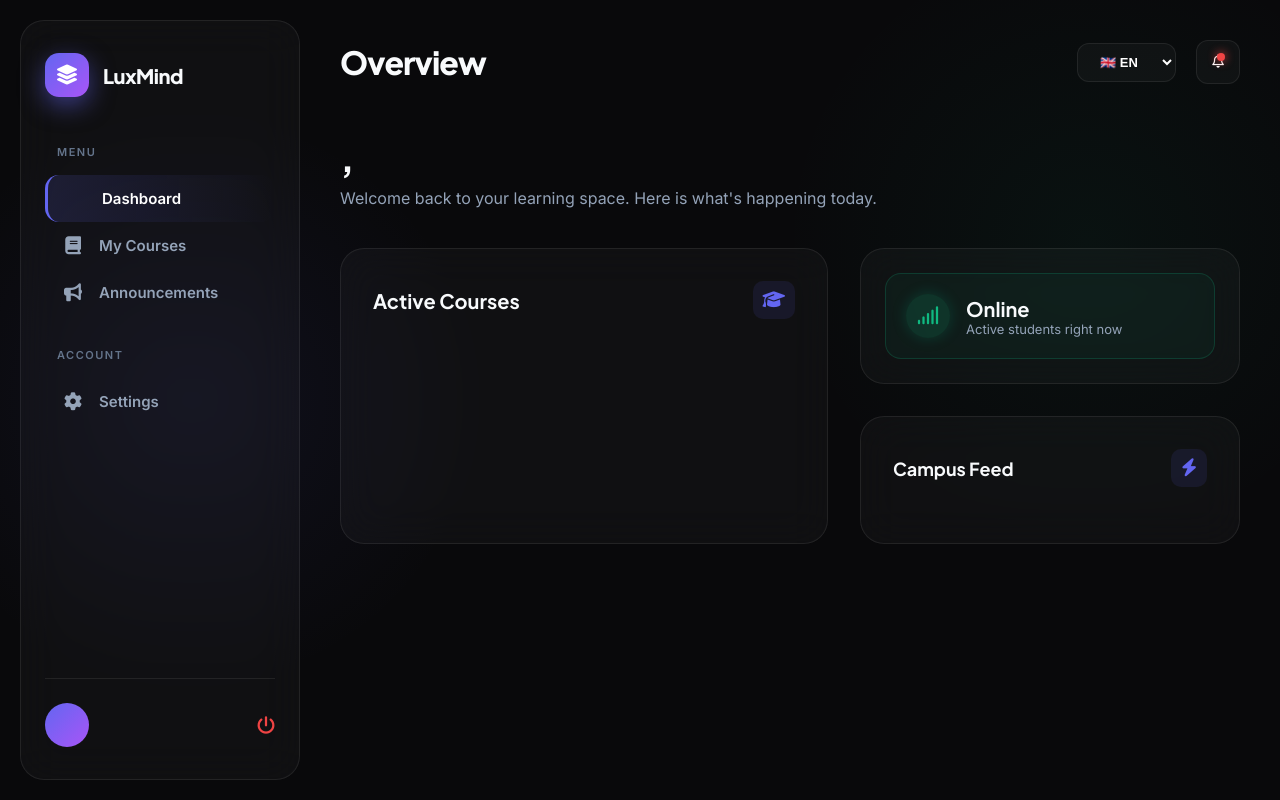
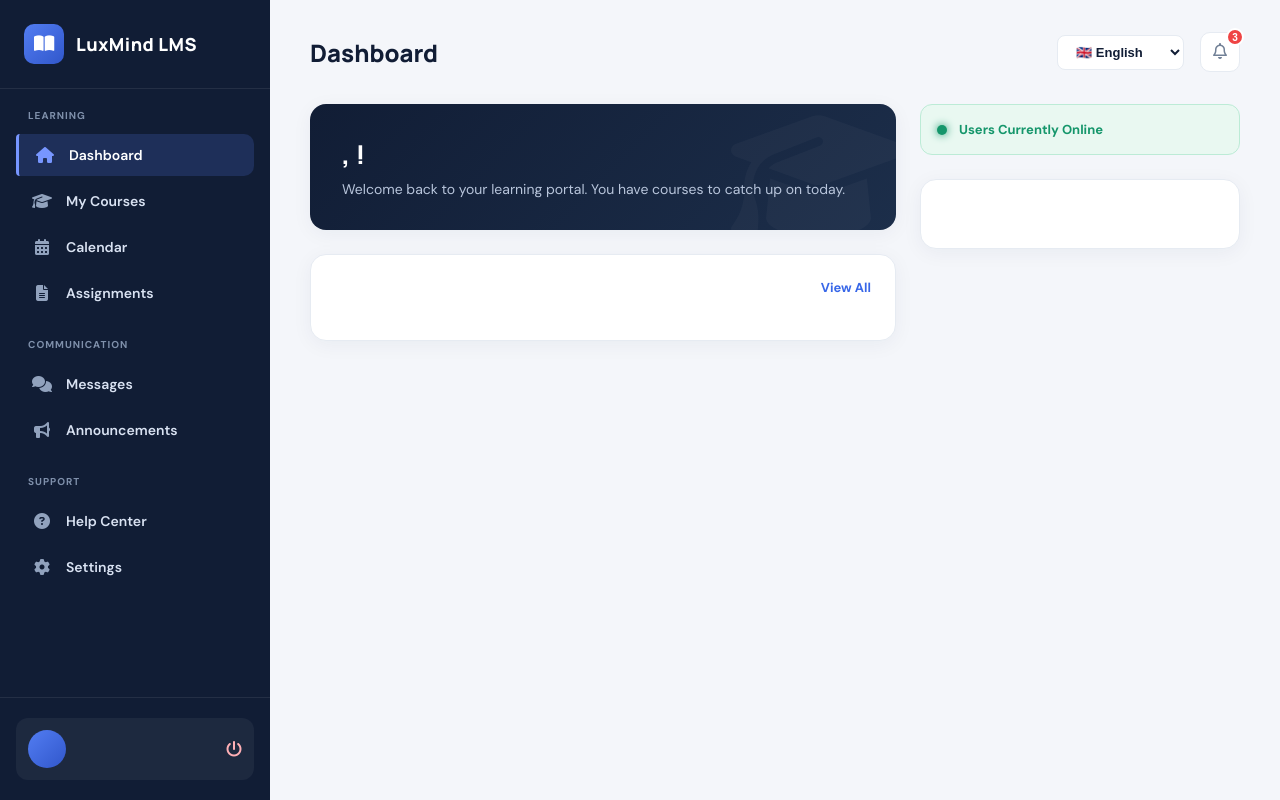
Before and after one commit to 22305203/luxmind-lms, a Node server app: template views/lms-dashboard.ejs in a window 1280 px wide. Run offline with Node 20, Linux system fonts and the light colour scheme; the template is opened without the code that fills it, so the values that code supplies are empty.

Commit message:
feat: clean 3-column dashboard with rich navigation

```diff
--- a/views/lms-dashboard.ejs
+++ b/views/lms-dashboard.ejs
@@ -4,171 +4,99 @@
   <meta charset="UTF-8">
   <meta name="viewport" content="width=device-width, initial-scale=1.0">
   <title><%= t.portal_title %> | LuxMind</title>
-  <link href="https://fonts.googleapis.com/css2?family=Plus+Jakarta+Sans:wght@400;500;600;700;800&family=Inter:wght@400;500;600&display=swap" rel="stylesheet">
+  <link href="https://fonts.googleapis.com/css2?family=DM+Sans:wght@400;500;600;700&family=Manrope:wght@500;600;700;800&display=swap" rel="stylesheet">
   <link rel="stylesheet" href="https://cdnjs.cloudflare.com/ajax/libs/font-awesome/6.5.2/css/all.min.css">
   <style>
     :root {
-      --bg: #09090b;
-      --surface: rgba(255, 255, 255, 0.03);
-      --surface-hover: rgba(255, 255, 255, 0.06);
-      --border: rgba(255, 255, 255, 0.08);
-      --text-main: #f8fafc;
-      --text-muted: #94a3b8;
-      --accent: #6366f1;
-      --accent-glow: rgba(99, 102, 241, 0.5);
-      --success: #10b981;
-      --radius: 24px;
+      --navy: #111d35; --navy-light: #1c2e4a; --page: #f4f6fa; --surface: #fff;
+      --text: #172238; --muted: #718096; --line: #e6ebf2;
+      --blue: #3867e8; --blue-soft: #edf2ff; --green: #15966b; --green-soft: #e9f8f1;
+      --shadow: 0 4px 20px rgba(24, 39, 75, 0.05); --radius: 16px;
     }
     * { box-sizing: border-box; margin: 0; padding: 0; }
-    body {
-      min-height: 100vh;
-      background: var(--bg);
-      color: var(--text-main);
-      font-family: "Inter", sans-serif;
-      display: flex;
-      overflow-x: hidden;
-      background-image:
-        radial-gradient(circle at 15% 50%, rgba(99, 102, 241, 0.08), transparent 25%),
-        radial-gradient(circle at 85% 30%, rgba(16, 185, 129, 0.05), transparent 25%);
-    }
+    body { min-height: 100vh; background: var(--page); color: var(--text); font-family: "DM Sans", sans-serif; display: flex; }
     a { color: inherit; text-decoration: none; }
 
-    /* ==== SIDEBAR ==== */
-    .sidebar {
-      width: 280px;
-      height: calc(100vh - 40px);
-      margin: 20px 0 20px 20px;
-      background: var(--surface);
-      backdrop-filter: blur(20px);
-      border: 1px solid var(--border);
-      border-radius: var(--radius);
-      display: flex; flex-direction: column; padding: 32px 24px;
-      position: fixed;
-    }
-    .brand { display: flex; align-items: center; gap: 14px; margin-bottom: 48px; }
-    .brand-icon {
-      width: 44px; height: 44px; border-radius: 14px;
-      background: linear-gradient(135deg, #6366f1, #a855f7);
-      display: grid; place-items: center; font-size: 20px; color: white;
-      box-shadow: 0 8px 24px var(--accent-glow);
-    }
-    .brand-name { font-family: "Plus Jakarta Sans", sans-serif; font-weight: 800; font-size: 20px; letter-spacing: -0.5px; }
+    /* ============ RICH SIDEBAR ============ */
+    .sidebar { width: 270px; background: var(--navy); color: #d9e2f2; display: flex; flex-direction: column; position: fixed; height: 100vh; overflow-y: auto; }
+    .brand { display: flex; align-items: center; gap: 12px; padding: 24px; border-bottom: 1px solid rgba(255,255,255,0.08); }
+    .brand-mark { width: 40px; height: 40px; border-radius: 10px; background: linear-gradient(135deg, #527df2, #3157cb); display: grid; place-items: center; font-size: 18px; color: white; }
+    .brand-name { font: 800 18px "Manrope", sans-serif; color: white; letter-spacing: 0.5px; }
 
-    .nav-section { margin-bottom: 32px; }
-    .nav-label { font-size: 11px; font-weight: 700; color: #64748b; text-transform: uppercase; letter-spacing: 1.5px; margin-bottom: 16px; padding-left: 12px; }
-    .nav-link {
-      display: flex; align-items: center; gap: 14px;
-      padding: 14px 16px; border-radius: 14px;
-      font-size: 15px; font-weight: 600; color: var(--text-muted);
-      transition: all 0.3s;
-    }
-    .nav-link:hover { color: var(--text-main); background: var(--surface-hover); }
-    .nav-link.active {
-      background: linear-gradient(90deg, rgba(99, 102, 241, 0.15), transparent);
-      color: #fff; border-left: 3px solid var(--accent);
-    }
-    .nav-link i { font-size: 18px; width: 24px; text-align: center; }
+    .nav-group { padding: 20px 16px 0; }
+    .nav-label { font-size: 10px; font-weight: 800; text-transform: uppercase; letter-spacing: 1px; color: #7f90ab; margin-bottom: 12px; padding-left: 12px; }
+    .nav-link { display: flex; align-items: center; gap: 14px; padding: 12px 16px; border-radius: 10px; font-size: 14px; font-weight: 600; transition: 0.2s; margin-bottom: 4px; }
+    .nav-link i { width: 20px; font-size: 16px; color: #91a2bd; text-align: center; }
+    .nav-link:hover, .nav-link.active { background: rgba(255,255,255,0.08); color: white; }
+    .nav-link.active { background: rgba(79,119,232,0.2); border-left: 3px solid #7796ff; border-radius: 4px 10px 10px 4px; }
+    .nav-link.active i { color: #7796ff; }
 
-    .sidebar-profile { margin-top: auto; display: flex; align-items: center; gap: 14px; padding-top: 24px; border-top: 1px solid var(--border); }
-    .avatar { width: 44px; height: 44px; border-radius: 50%; background: linear-gradient(135deg, #6366f1, #a855f7); display: grid; place-items: center; font-weight: 700; font-size: 18px; }
-    .profile-info p { font-weight: 600; font-size: 14px; margin-bottom: 4px; }
-    .profile-info span { font-size: 12px; color: var(--text-muted); }
-    .logout { margin-left: auto; color: #ef4444; font-size: 18px; transition: 0.2s; }
-    .logout:hover { transform: translateX(3px); }
+    .sidebar-bottom { margin-top: auto; padding: 20px 16px; border-top: 1px solid rgba(255,255,255,0.08); }
+    .user-profile { display: flex; align-items: center; gap: 12px; padding: 12px; background: rgba(255,255,255,0.05); border-radius: 12px; }
+    .avatar { width: 38px; height: 38px; border-radius: 50%; background: linear-gradient(135deg, #527df2, #3157cb); color: white; display: grid; place-items: center; font-weight: 800; font-size: 14px; }
+    .user-info p { font-size: 13px; font-weight: 700; color: white; margin-bottom: 2px; }
+    .user-info span { font-size: 11px; color: #9eacc3; }
+    .logout-icon { margin-left: auto; color: #ffb0b6; cursor: pointer; }
 
-    /* ==== MAIN ==== */
-    .main {
-      margin-left: 320px;
-      padding: 40px 40px 40px 20px;
-      width: calc(100% - 320px);
-      max-width: 1400px;
-    }
+    /* ============ MAIN CONTENT ============ */
+    .main { margin-left: 270px; padding: 32px 40px; flex: 1; width: calc(100% - 270px); }
 
     /* Top Bar */
-    .top-bar { display: flex; justify-content: space-between; align-items: center; margin-bottom: 48px; }
-    .page-title { font-family: "Plus Jakarta Sans", sans-serif; font-size: 32px; font-weight: 800; letter-spacing: -1px; }
-    .top-actions { display: flex; align-items: center; gap: 20px; }
+    .topbar { display: flex; justify-content: space-between; align-items: center; margin-bottom: 32px; }
+    .page-title { font: 800 24px "Manrope", sans-serif; color: var(--navy); }
+    .top-actions { display: flex; align-items: center; gap: 16px; }
 
-    .lang-select {
-      background: var(--surface); border: 1px solid var(--border); color: white;
-      padding: 10px 18px; border-radius: 12px; font-size: 13px; font-weight: 600; outline: none; cursor: pointer;
-    }
-    .lang-select option { background: var(--bg); color: white; }
-
-    .notif-btn {
-      width: 44px; height: 44px; border-radius: 12px;
-      background: var(--surface); border: 1px solid var(--border); color: white;
-      display: grid; place-items: center; cursor: pointer; position: relative; transition: 0.3s;
-    }
-    .notif-btn:hover { background: var(--surface-hover); }
-    .notif-dot { position: absolute; top: 12px; right: 14px; width: 8px; height: 8px; background: #ef4444; border-radius: 50%; box-shadow: 0 0 10px #ef4444; }
-
-    /* Greeting */
-    .greeting-wrapper { margin-bottom: 40px; }
-    .greeting-title { font-family: "Plus Jakarta Sans", sans-serif; font-size: 40px; font-weight: 700; line-height: 1.2; margin-bottom: 8px; }
-    .greeting-title span { background: linear-gradient(135deg, #6366f1, #a855f7); -webkit-background-clip: text; -webkit-text-fill-color: transparent; }
-    .greeting-sub { font-size: 16px; color: var(--text-muted); }
+    .lang-select { padding: 8px 14px; border-radius: 8px; border: 1px solid var(--line); background: var(--surface); font-weight: 600; font-size: 13px; cursor: pointer; color: var(--navy); outline: none; }
+    .notif-btn { position: relative; width: 40px; height: 40px; border-radius: 10px; border: 1px solid var(--line); background: var(--surface); cursor: pointer; color: var(--muted); font-size: 16px; }
+    .notif-btn:hover { background: var(--page); color: var(--navy); }
+    .notif-badge { position: absolute; top: -5px; right: -5px; background: #ef4444; color: white; font-size: 10px; font-weight: 800; width: 18px; height: 18px; border-radius: 50%; display: grid; place-items: center; border: 2px solid white; }
 
     /* Grid Layout */
-    .grid { display: grid; grid-template-columns: 1fr 380px; gap: 32px; }
+    .layout-grid { display: grid; grid-template-columns: 1fr 320px; gap: 24px; }
 
-    /* Panels (Glassmorphism) */
-    .glass-panel {
-      background: var(--surface);
-      backdrop-filter: blur(20px);
-      border: 1px solid var(--border);
-      border-radius: var(--radius);
-      padding: 32px;
-      position: relative;
-      overflow: hidden;
-    }
-    .panel-title { font-family: "Plus Jakarta Sans", sans-serif; font-size: 20px; font-weight: 700; margin-bottom: 24px; display: flex; align-items: center; justify-content: space-between; }
-    .panel-title i { color: var(--accent); font-size: 18px; background: rgba(99, 102, 241, 0.1); padding: 10px; border-radius: 10px; }
+    /* Greeting Banner */
+    .greeting-banner { background: linear-gradient(135deg, var(--navy), var(--navy-light)); border-radius: var(--radius); padding: 32px; color: white; margin-bottom: 24px; position: relative; overflow: hidden; box-shadow: var(--shadow); }
+    .greeting-banner::after { content: '\f19d'; font-family: 'FontAwesome'; position: absolute; right: -10px; bottom: -20px; font-size: 140px; color: rgba(255,255,255,0.03); }
+    .greeting-banner h1 { font: 800 26px "Manrope", sans-serif; margin-bottom: 8px; }
+    .greeting-banner p { font-size: 14px; color: #b8c5db; }
 
-    /* Course Cards */
-    .course-card {
-      display: flex; align-items: center; justify-content: space-between;
-      background: var(--surface-hover);
-      border: 1px solid var(--border);
-      padding: 24px; border-radius: 16px; margin-bottom: 16px;
-      transition: 0.3s;
-    }
-    .course-card:hover { transform: translateY(-4px); border-color: rgba(99, 102, 241, 0.4); box-shadow: 0 10px 30px rgba(0,0,0,0.5); }
+    /* Section Cards */
+    .card { background: var(--surface); border-radius: var(--radius); border: 1px solid var(--line); box-shadow: var(--shadow); padding: 24px; margin-bottom: 24px; }
+    .card-header { display: flex; justify-content: space-between; align-items: center; margin-bottom: 20px; }
+    .card-title { font: 800 18px "Manrope", sans-serif; color: var(--navy); }
+    .btn-view-all { font-size: 13px; font-weight: 700; color: var(--blue); }
 
-    .course-icon { width: 56px; height: 56px; border-radius: 14px; background: rgba(99, 102, 241, 0.15); color: #818cf8; display: grid; place-items: center; font-size: 24px; margin-right: 20px; }
-    .course-details { flex: 1; }
-    .course-details h3 { font-family: "Plus Jakarta Sans", sans-serif; font-size: 18px; font-weight: 700; margin-bottom: 4px; }
-    .course-details p { font-size: 13px; color: var(--text-muted); display: flex; align-items: center; gap: 6px; }
-    .course-code { font-size: 11px; font-weight: 700; background: rgba(255,255,255,0.1); padding: 4px 8px; border-radius: 6px; letter-spacing: 0.5px; margin-bottom: 8px; display: inline-block; }
+    /* Premium Course Grid */
+    .course-grid { display: grid; grid-template-columns: 1fr 1fr; gap: 16px; }
+    .course-card { border: 1px solid var(--line); border-radius: 12px; padding: 20px; transition: 0.2s; display: flex; flex-direction: column; background: #fafbfe; position: relative; overflow: hidden; }
+    .course-card:hover { transform: translateY(-3px); box-shadow: 0 8px 20px rgba(0,0,0,0.06); border-color: var(--blue); background: white; }
+    .course-card::before { content: ''; position: absolute; left: 0; top: 0; bottom: 0; width: 4px; background: var(--blue); }
+    .course-code { display: inline-block; padding: 4px 8px; background: var(--blue-soft); color: var(--blue); border-radius: 6px; font-size: 11px; font-weight: 800; margin-bottom: 12px; align-self: flex-start; }
+    .course-card h3 { font: 700 16px "Manrope", sans-serif; color: var(--navy); margin-bottom: 8px; line-height: 1.4; }
+    .course-card p { font-size: 13px; color: var(--muted); display: flex; align-items: center; gap: 6px; margin-bottom: 16px; }
+    .btn-enter { margin-top: auto; padding: 8px 16px; background: var(--page); color: var(--navy); border-radius: 8px; font-size: 12px; font-weight: 700; text-align: center; transition: 0.2s; }
+    .course-card:hover .btn-enter { background: var(--blue); color: white; }
 
-    .btn-enter {
-      padding: 12px 24px; border-radius: 12px; background: rgba(255,255,255,0.05); border: 1px solid var(--border);
-      font-weight: 600; font-size: 14px; transition: 0.3s; display: inline-flex; align-items: center; gap: 8px;
-    }
-    .course-card:hover .btn-enter { background: var(--accent); color: white; border-color: var(--accent); box-shadow: 0 0 20px var(--accent-glow); }
+    /* Right Widgets */
+    .widget-list { display: flex; flex-direction: column; gap: 12px; }
+    .ann-item { display: flex; gap: 12px; padding-bottom: 12px; border-bottom: 1px solid var(--line); }
+    .ann-item:last-child { border-bottom: 0; padding-bottom: 0; }
+    .ann-icon { width: 36px; height: 36px; border-radius: 10px; background: #fff5df; color: #c98212; display: grid; place-items: center; font-size: 14px; flex-shrink: 0; }
+    .ann-content h4 { font-size: 14px; font-weight: 700; color: var(--navy); margin-bottom: 4px; }
+    .ann-content p { font-size: 12px; color: var(--muted); line-height: 1.4; }
 
-    /* Right Column Widgets */
-    .right-col { display: flex; flex-direction: column; gap: 32px; }
+    /* Online Users */
+    .online-box { display: flex; align-items: center; gap: 12px; background: var(--green-soft); padding: 16px; border-radius: 12px; border: 1px solid #bcebd6; }
+    .online-dot { width: 10px; height: 10px; border-radius: 50%; background: var(--green); box-shadow: 0 0 8px var(--green); }
+    .online-box p { font-size: 13px; font-weight: 700; color: var(--green); }
 
-    .stat-box { display: flex; align-items: center; gap: 16px; background: rgba(16, 185, 129, 0.05); border: 1px solid rgba(16, 185, 129, 0.2); padding: 20px; border-radius: 16px; }
-    .stat-icon { width: 44px; height: 44px; border-radius: 50%; background: rgba(16, 185, 129, 0.15); color: var(--success); display: grid; place-items: center; font-size: 18px; box-shadow: 0 0 15px rgba(16, 185, 129, 0.2); }
-    .stat-info h4 { font-size: 20px; font-weight: 700; font-family: "Plus Jakarta Sans", sans-serif; }
-    .stat-info p { font-size: 13px; color: var(--text-muted); }
-
-    /* Announcements */
-    .ann-item { padding-bottom: 20px; margin-bottom: 20px; border-bottom: 1px solid var(--border); }
-    .ann-item:last-child { border: none; margin-bottom: 0; padding-bottom: 0; }
-    .ann-meta { display: flex; justify-content: space-between; align-items: center; margin-bottom: 8px; }
-    .ann-tag { font-size: 10px; font-weight: 700; color: #f472b6; background: rgba(244, 114, 182, 0.1); padding: 4px 8px; border-radius: 6px; text-transform: uppercase; letter-spacing: 0.5px; }
-    .ann-date { font-size: 12px; color: var(--text-muted); }
-    .ann-item h4 { font-size: 15px; font-weight: 600; margin-bottom: 6px; }
-    .ann-item p { font-size: 13px; color: var(--text-muted); line-height: 1.6; }
-
-    @media (max-width: 1100px) {
-      .grid { grid-template-columns: 1fr; }
+    @media (max-width: 1024px) {
+      .layout-grid { grid-template-columns: 1fr; }
+      .course-grid { grid-template-columns: 1fr; }
     }
     @media (max-width: 768px) {
       .sidebar { transform: translateX(-100%); transition: 0.3s; }
+      .sidebar.open { transform: translateX(0); }
       .main { margin-left: 0; width: 100%; padding: 20px; }
     }
   </style>
@@ -178,123 +106,135 @@
   <!-- Sidebar -->
   <aside class="sidebar">
     <div class="brand">
-      <div class="brand-icon"><i class="fa-solid fa-layer-group"></i></div>
-      <div class="brand-name">LuxMind</div>
+      <div class="brand-mark"><i class="fa-solid fa-book-open"></i></div>
+      <div class="brand-name">LuxMind LMS</div>
     </div>
 
-    <div class="nav-section">
-      <div class="nav-label">Menu</div>
-      <a href="/dashboard" class="nav-link active"><i class="fa-solid fa-grid-2"></i> Dashboard</a>
-      <a href="#" class="nav-link"><i class="fa-solid fa-book"></i> My Courses</a>
+    <div class="nav-group">
+      <div class="nav-label">Learning</div>
+      <a href="/dashboard" class="nav-link active"><i class="fa-solid fa-house"></i> Dashboard</a>
+      <a href="#" class="nav-link"><i class="fa-solid fa-graduation-cap"></i> My Courses</a>
+      <a href="#" class="nav-link"><i class="fa-solid fa-calendar-days"></i> Calendar</a>
+      <a href="#" class="nav-link"><i class="fa-solid fa-file-lines"></i> Assignments</a>
+    </div>
+
+    <div class="nav-group">
+      <div class="nav-label">Communication</div>
+      <a href="#" class="nav-link"><i class="fa-solid fa-comments"></i> Messages</a>
       <a href="#" class="nav-link"><i class="fa-solid fa-bullhorn"></i> Announcements</a>
     </div>
 
-    <div class="nav-section">
-      <div class="nav-label">Account</div>
+    <div class="nav-group" style="margin-bottom: 20px;">
+      <div class="nav-label">Support</div>
+      <a href="#" class="nav-link"><i class="fa-solid fa-circle-question"></i> Help Center</a>
       <a href="#" class="nav-link"><i class="fa-solid fa-gear"></i> Settings</a>
     </div>
 
-    <div class="sidebar-profile">
+    <div class="sidebar-bottom">
+      <div class="user-profile">
         <div class="avatar"><%= user.full_name.charAt(0) %></div>
-      <div class="profile-info">
+        <div class="user-info">
           <p><%= user.full_name %></p>
           <span><%= user.role %></span>
         </div>
-      <a href="/logout" class="logout"><i class="fa-solid fa-power-off"></i></a>
+        <a href="/logout" class="logout-icon" title="<%= t.nav.logout %>"><i class="fa-solid fa-power-off"></i></a>
+      </div>
     </div>
   </aside>
 
   <!-- Main Content -->
   <main class="main">
 
-    <!-- Top Bar -->
-    <header class="top-bar">
-      <div class="page-title">Overview</div>
+    <!-- Topbar -->
+    <header class="topbar">
+      <h1 class="page-title">Dashboard</h1>
       <div class="top-actions">
         <select class="lang-select" onchange="window.location.href='/set-language/'+this.value">
-          <option value="en" <%= lang === 'en' ? 'selected' : '' %>>🇬🇧 EN</option>
-          <option value="fr" <%= lang === 'fr' ? 'selected' : '' %>>🇫🇷 FR</option>
-          <option value="rn" <%= lang === 'rn' ? 'selected' : '' %>>🇧🇮 RN</option>
-          <option value="sw" <%= lang === 'sw' ? 'selected' : '' %>>🇹🇿 SW</option>
+          <option value="en" <%= lang === 'en' ? 'selected' : '' %>>🇬🇧 English</option>
+          <option value="fr" <%= lang === 'fr' ? 'selected' : '' %>>🇫🇷 Français</option>
+          <option value="rn" <%= lang === 'rn' ? 'selected' : '' %>>🇧🇮 Kirundi</option>
+          <option value="sw" <%= lang === 'sw' ? 'selected' : '' %>>🇹🇿 Kiswahili</option>
         </select>
         <button class="notif-btn">
           <i class="fa-regular fa-bell"></i>
-          <div class="notif-dot"></div>
+          <span class="notif-badge">3</span>
         </button>
       </div>
     </header>
 
+    <!-- Layout Grid -->
+    <div class="layout-grid">
+
+      <!-- Left Column -->
+      <div>
         <!-- Greeting -->
-    <div class="greeting-wrapper">
-      <h1 class="greeting-title"><%= greeting %>, <br><span><%= user.full_name.split(' ')[0] %></span></h1>
-      <p class="greeting-sub">Welcome back to your learning space. Here is what's happening today.</p>
+        <div class="greeting-banner">
+          <h1><%= greeting %>, <%= user.full_name.split(' ')[0] %>!</h1>
+          <p>Welcome back to your learning portal. You have courses to catch up on today.</p>
         </div>
 
-    <!-- Grid Layout -->
-    <div class="grid">
-
-      <!-- Left Column: Courses -->
-      <div class="glass-panel">
-        <h3 class="panel-title">Active Courses <i class="fa-solid fa-graduation-cap"></i></h3>
+        <!-- My Courses -->
+        <div class="card">
+          <div class="card-header">
+            <h2 class="card-title"><%= t.dash.course_overview %></h2>
+            <a href="#" class="btn-view-all">View All</a>
+          </div>
 
           <% if (courses.length === 0) { %>
-          <p style="color: var(--text-muted);"><%= t.dash.no_courses %></p>
+            <p style="color: var(--muted);"><%= t.dash.no_courses %></p>
           <% } else { %>
+            <div class="course-grid">
               <% courses.forEach(c => { %>
                 <a href="/course/<%= c.id %>" class="course-card">
-              <div style="display:flex; align-items:center;">
-                <div class="course-icon"><i class="fa-solid fa-book-open"></i></div>
-                <div class="course-details">
                   <span class="course-code"><%= c.code %></span>
                   <h3><%= c.title %></h3>
-                  <p><i class="fa-regular fa-user"></i> <%= c.teacher_name || 'TBA' %></p>
-                </div>
-              </div>
-              <div class="btn-enter">
-                Enter <i class="fa-solid fa-arrow-right"></i>
-              </div>
+                  <p><i class="fa-solid fa-user-tie"></i> <%= c.teacher_name || 'TBA' %></p>
+                  <div class="btn-enter">Enter Course</div>
                 </a>
               <% }); %>
+            </div>
           <% } %>
+        </div>
       </div>
 
       <!-- Right Column -->
-      <div class="right-col">
+      <div>
 
-        <!-- Online Status -->
-        <div class="glass-panel" style="padding: 24px;">
-          <div class="stat-box">
-            <div class="stat-icon"><i class="fa-solid fa-signal"></i></div>
-            <div class="stat-info">
-              <h4><%= onlineUsers %> Online</h4>
-              <p>Active students right now</p>
-            </div>
-          </div>
+        <!-- Online Users -->
+        <div class="online-box" style="margin-bottom: 24px;">
+          <div class="online-dot"></div>
+          <p><%= onlineUsers %> Users Currently Online</p>
         </div>
 
         <!-- Announcements -->
-        <div class="glass-panel">
-          <h3 class="panel-title" style="font-size: 18px;">Campus Feed <i class="fa-solid fa-bolt"></i></h3>
+        <div class="card">
+          <div class="card-header">
+            <h2 class="card-title"><%= t.dash.site_ann %></h2>
+          </div>
 
+          <div class="widget-list">
             <% if (announcements.length === 0) { %>
-            <p style="color: var(--text-muted); font-size: 14px;"><%= t.dash.no_ann %></p>
+              <p style="color: var(--muted); font-size:13px;"><%= t.dash.no_ann %></p>
             <% } else { %>
-            <% announcements.slice(0, 3).forEach(a => { %>
+              <% announcements.slice(0, 4).forEach(a => { %>
                 <div class="ann-item">
-                <div class="ann-meta">
-                  <span class="ann-tag">Update</span>
-                  <span class="ann-date"><%= new Date(a.created_at).toLocaleDateString('en-GB', {month: 'short', day: 'numeric'}) %></span>
-                </div>
+                  <div class="ann-icon"><i class="fa-solid fa-bullhorn"></i></div>
+                  <div class="ann-content">
                     <h4><%= a.title %></h4>
                     <p><%= a.message %></p>
+                    <span style="font-size: 10px; color: #a0aec0; margin-top: 4px; display: block;">
+                      <%= new Date(a.created_at).toLocaleDateString('en-GB', {day: 'numeric', month: 'short'}) %>
+                    </span>
+                  </div>
                 </div>
               <% }); %>
             <% } %>
           </div>
+        </div>
 
       </div>
+
     </div>
-
   </main>
 </body>
 </html>
```
Lines whose indentation alone changed are shown as unchanged.
